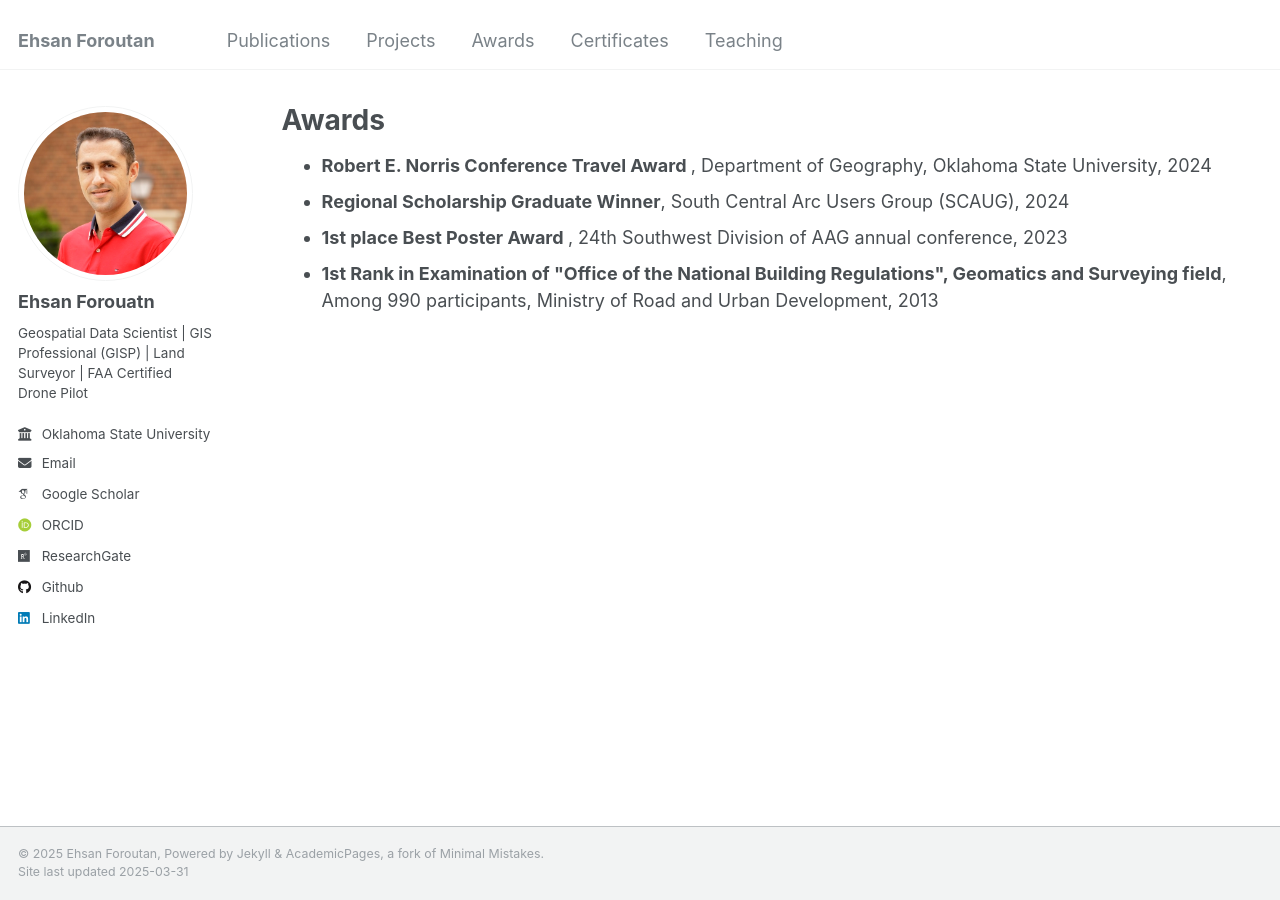
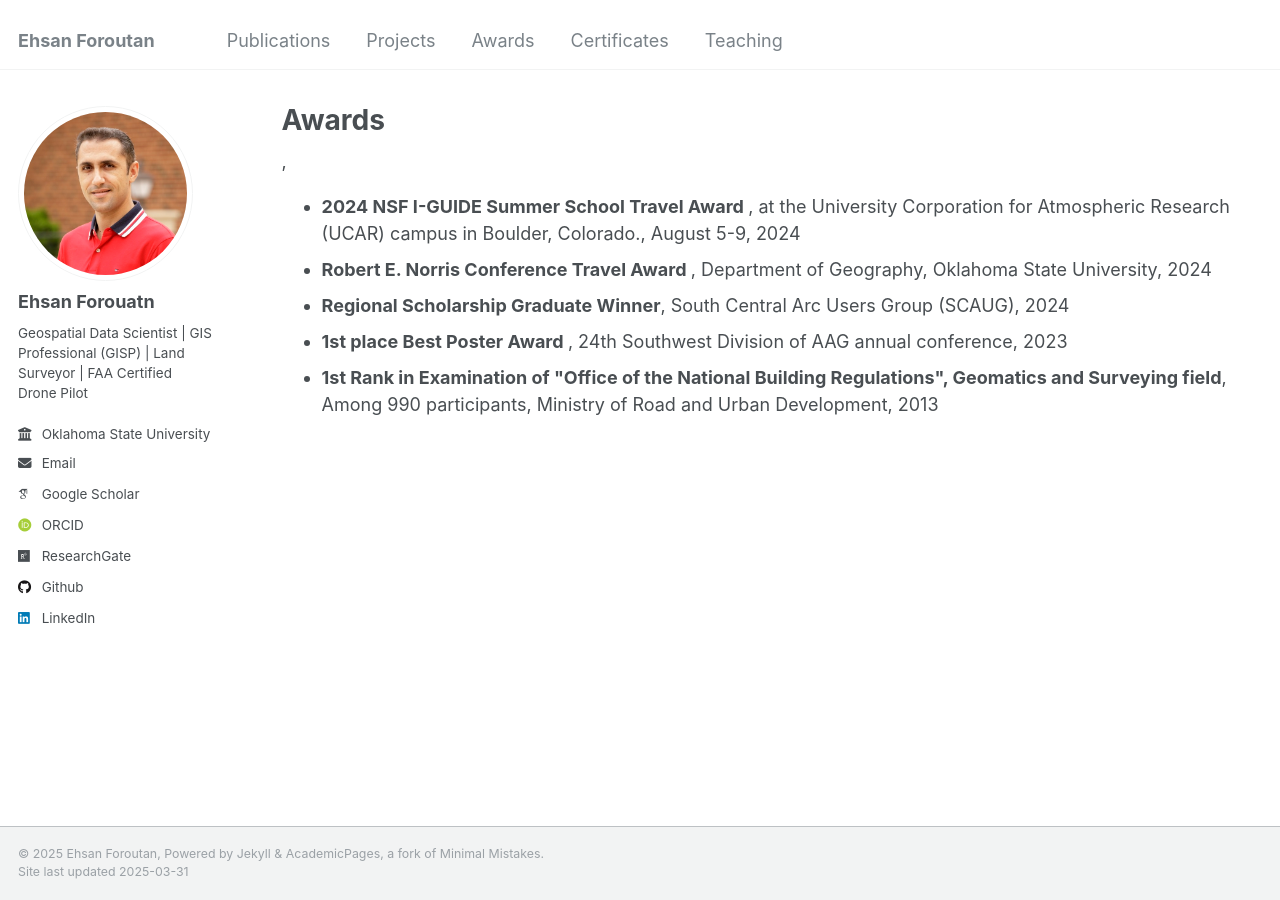
Before and after one commit to eforoutan/eforoutan.github.io, a Jekyll site: the page built from _pages/awards.html, in a window 1280 px wide. Built offline with Jekyll 4.4.1, drawn with Linux system fonts in a browser that asks for light colours; some web fonts are replaced.

Commit message:
Update awards.html

```diff
--- a/_pages/awards.html
+++ b/_pages/awards.html
@@ -5,9 +5,12 @@ permalink: /awards/
 author_profile: true
 ---
 
-{% include base_path %}
+{% include base_path %},
+
 
 <ul>
+  <li><strong>
+2024 NSF I-GUIDE Summer School Travel Award </strong>, at the University Corporation for Atmospheric Research (UCAR) campus in Boulder, Colorado., August 5-9, 2024 </li>
   <li><strong>Robert E. Norris Conference Travel Award </strong>, Department of Geography, Oklahoma State University, 2024 </li>
   <li><strong>Regional Scholarship Graduate Winner</strong>, South Central Arc Users Group (SCAUG), 2024 </li>
   <li><strong>1st place Best Poster Award </strong>, 24th Southwest Division of AAG annual conference, 2023</li>
```
